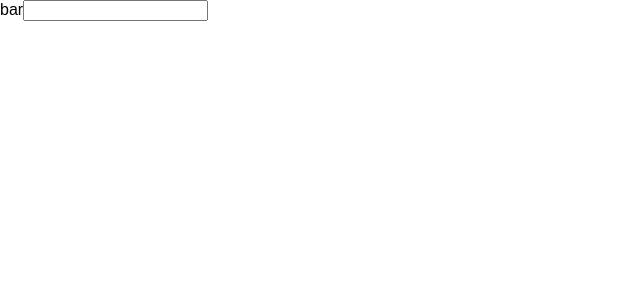
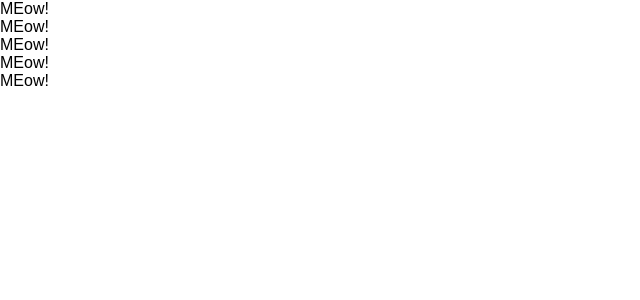
Before and after one commit to kurumaebi74/react_udemy_tra, a React (Create React App) app: page / in a window 1280 px wide. Shown: the top 300 px of the page, without its empty margins (0-640 px from the left). Built offline with nearby package versions, Linux system fonts and the light colour scheme.

Commit message:
compornent

```diff
--- a/src/App.js
+++ b/src/App.js
@@ -1,23 +1,39 @@
 import React, { Component } from 'react';
 
-// JSXで書いた場合
-class App extends Component
-{
-	render()
-	{
-		// Classと入れ込み
-			// const greeting = "Hi";
-			// const dom = <div className="foo">{greeting}</div>
-		// 代入してreturnもできる
-			// const dom = <h1>Hello, world!</h1>;
-			// return dom;
-		return (
-			<React.Fragment>
-				<label htmlFor="bar">bar</label>
-				<input type="text" onChange={() => {console.log("I am clicked!")}} />
-			</React.Fragment>
-		)
-	}
+// classコンポーネント
+// class App extends Component
+// {
+// 	render()
+// 	{
+// 		// Classと入れ込み
+// 			// const greeting = "Hi";
+// 			// const dom = <div className="foo">{greeting}</div>
+// 		// 代入してreturnもできる
+// 			// const dom = <h1>Hello, world!</h1>;
+// 			// return dom;
+// 		return (
+// 			<React.Fragment>
+// 				<label htmlFor="bar">bar</label>
+// 				<input type="text" onChange={() => {console.log("I am clicked!")}} />
+// 			</React.Fragment>
+// 		)
+// 	}
+// }
+// 関数コンポーネント
+const App = () => {
+	return (
+	<div>
+		<Cat />
+		<Cat />
+		<Cat />
+		<Cat />
+		<Cat />
+	</div>
+	)
+}
+
+const Cat = () => {
+	return <div>MEow!</div>
 }
 
 // javascriptで書いた場合
```
